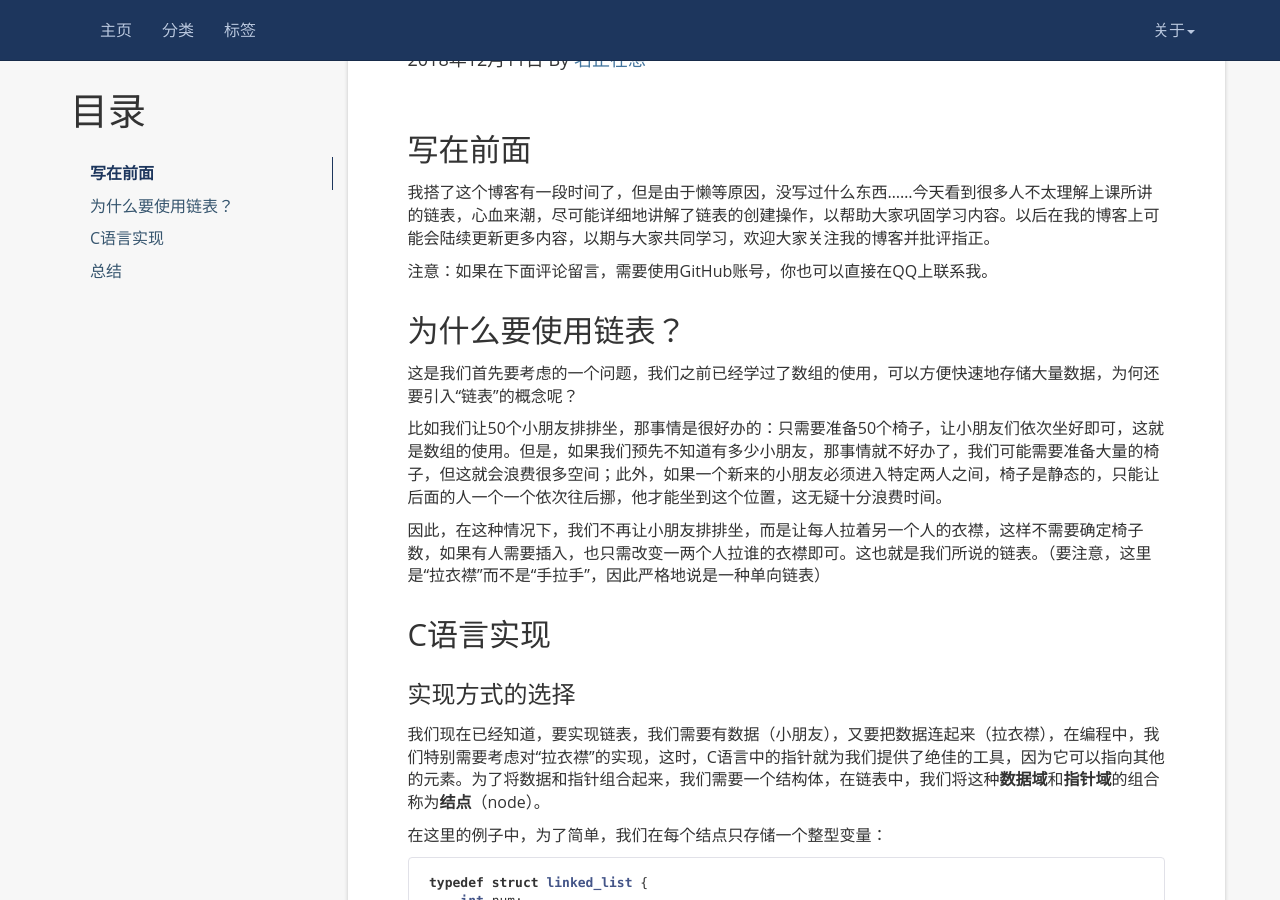
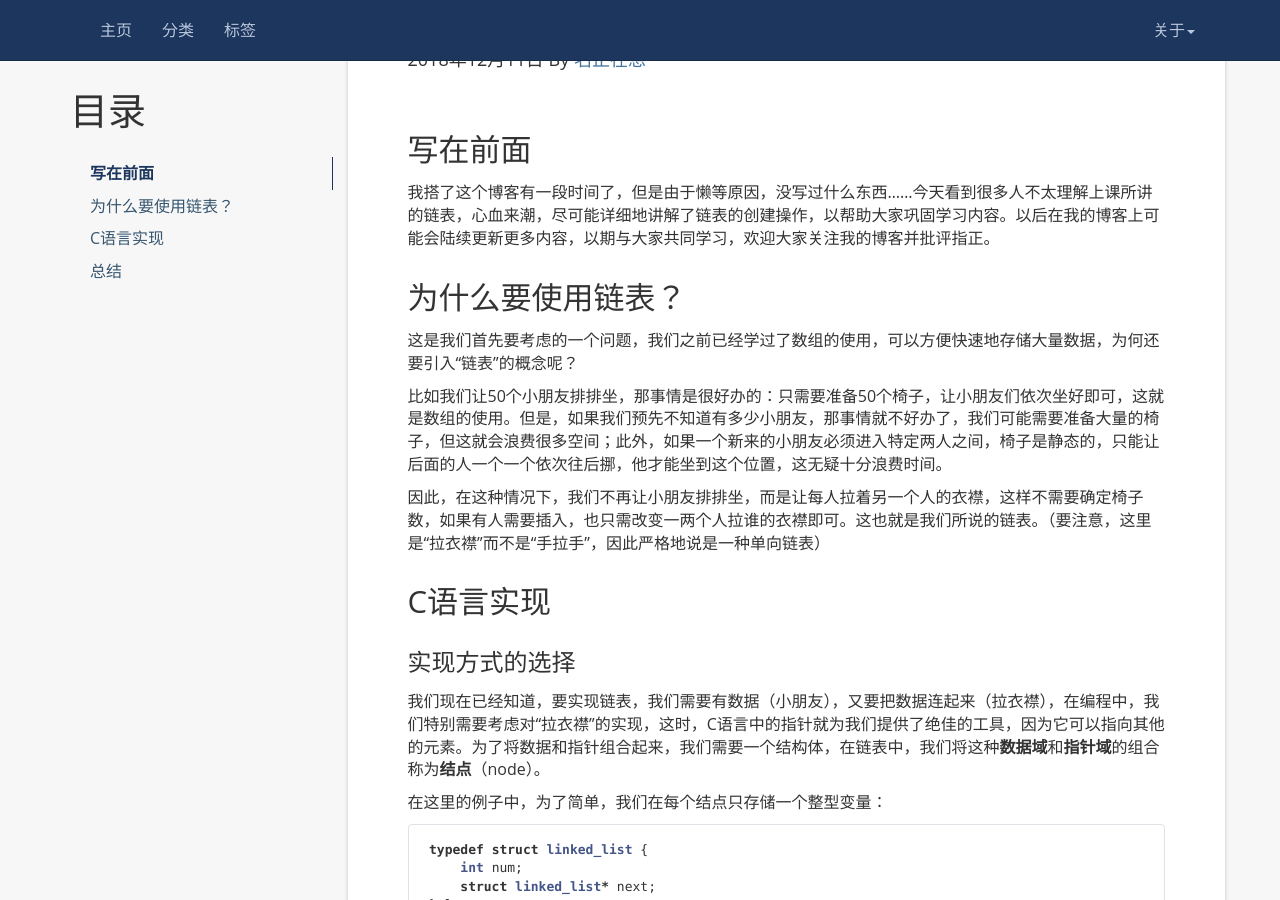
Before and after one commit to Morimiue/mzzx.github.io, a Jekyll site: the page built from _posts/2018-12-11-singly-linked-list.md, in a window 1280 px wide and 900 px high, scrolled down 311 px. Built offline with Jekyll 4.4.1, drawn with Linux system fonts in a browser that asks for light colours; nearby versions of some CDN libraries.

Commit message:
Update 2018-12-11-singly-linked-list.md

```diff
--- a/_posts/2018-12-11-singly-linked-list.md
+++ b/_posts/2018-12-11-singly-linked-list.md
@@ -14,8 +14,6 @@ tag: C/C++
 ## 写在前面
 
 我搭了这个博客有一段时间了，但是由于懒等原因，没写过什么东西……今天看到很多人不太理解上课所讲的链表，心血来潮，尽可能详细地讲解了链表的创建操作，以帮助大家巩固学习内容。以后在我的博客上可能会陆续更新更多内容，以期与大家共同学习，欢迎大家关注我的博客并批评指正。
-
-注意：如果在下面评论留言，需要使用GitHub账号，你也可以直接在QQ上联系我。
 
 ## 为什么要使用链表？
 
```
